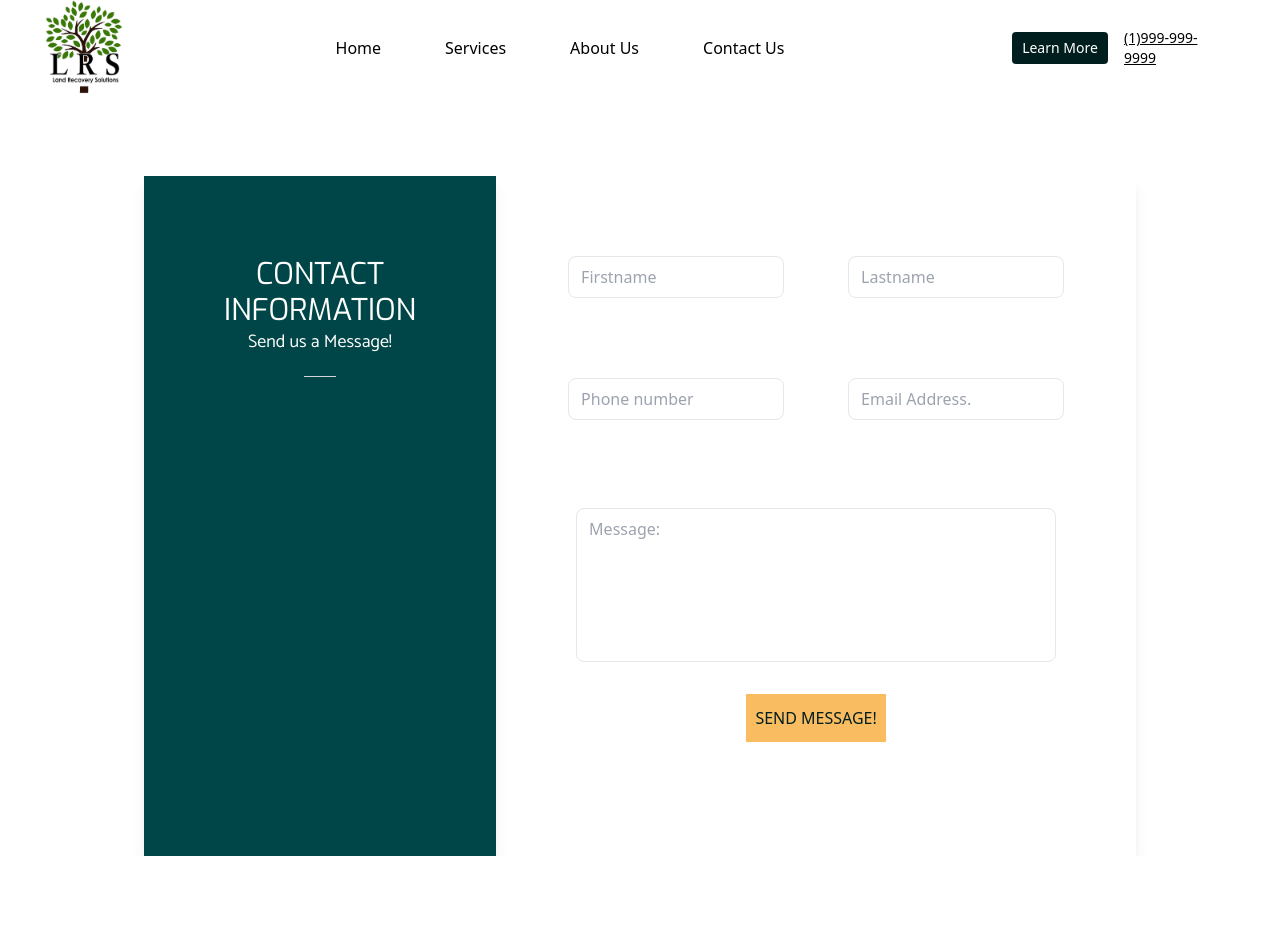
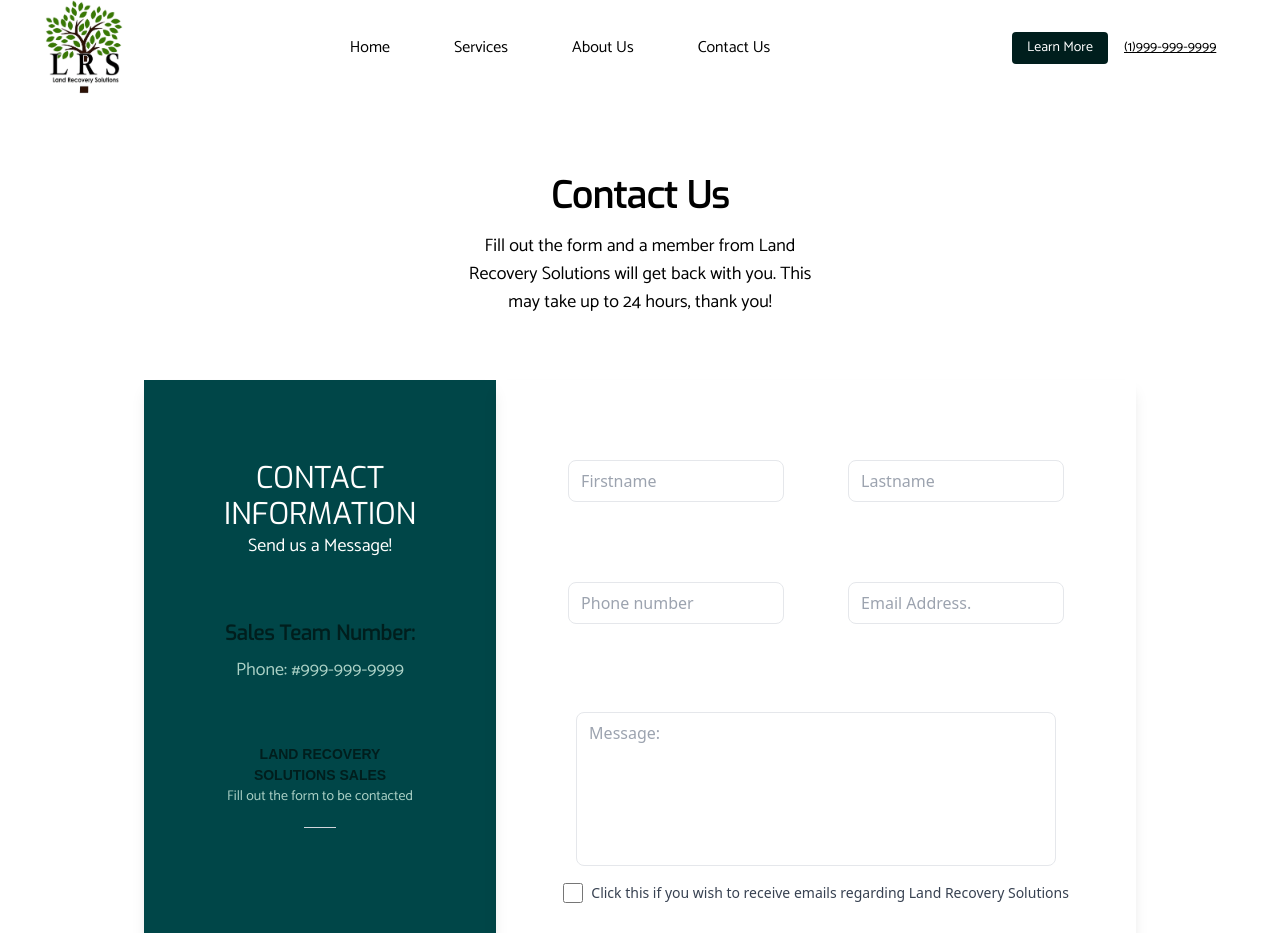
Before and after one commit to branden1155/lrsproject, a React (Vite) app: page /contactus in a window 1280 px wide. Shown: the top 933 px of the page. Before the commit the page ends 856 px from the top, so only its background shows below. Built offline with nearby package versions, Linux system fonts and the light colour scheme.

Commit message:
final push - week 3

```diff
--- a/src/Components/Action/inAction.jsx
+++ b/src/Components/Action/inAction.jsx
@@ -30,7 +30,7 @@ const inAction = () => {
 
   return (
 
-    <div className='flex max-w-[1920px] justify-center items-center mx-auto w-[100%]'>
+    <div className='flex max-w-[1920px] justify-center items-center mx-auto w-[90%]'>
         <div className='flex flex-col w-[580px] h-[680px] justify-center items-start p-6 bg-[#004643] border-solid border-black'>
             <h1 className=' font-bold uppercase text-3xl underline underline-offset-8 decoration-[#f9bc60] text-[#fffffe] pb-2'>See us in Action</h1>
             <span className='text-[#abd1c6]'>Lorem ipsum, dolor sit amet consectetur adipisicing elit. Laudantium, ad! Accusamus impedit, nemo dolorem rem illum numquam. Odio magnam, voluptatum autem laboriosam molestiae vero!</span>
--- a/src/Components/Header/navBar.jsx
+++ b/src/Components/Header/navBar.jsx
@@ -26,12 +26,12 @@ function navBar() {
    <div className='text-black flex justify-between items-center h-24 max-w-[1240px] mx-auto z-20 px-4'>
     <a href="/"><img src={LRSImage} className='w-[6rem] h-[6rem]'></img></a>
     <ul className='hidden md:flex'>
-        <a href="/"><li className='p-2 px-8 hover:bg-[#abd1c6] ease-in-out duration-200 whitespace-nowrap'>Home</li></a>
+        <a href="/"><li className='p-2 px-8 hover:bg-[#abd1c6] ease-in-out duration-200 whitespace-nowrap font-catamaran'>Home</li></a>
         <div className='relative inline-block'>
             <li
             onMouseEnter={handleHover}
             onMouseLeave={handleMouseLeave}
-            className='p-2 px-8 hover:bg-[#abd1c6] ease-in-out duration-200 whitespace-nowrap'>Services</li>
+            className='p-2 px-8 hover:bg-[#abd1c6] ease-in-out duration-200 whitespace-nowrap font-catamaran'>Services</li>
         </div>
         {isOpen && (
         <div
@@ -39,19 +39,19 @@ function navBar() {
         onMouseLeave={handleMouseLeave}
         className="absolute mt-10 z-20 ml-[6.5rem] w-32 bg-white text-gray-700 rounded-t-lg shadow-lg text-center text-md">
           <ul className="py-1">
-          <a href="/brushClearing"><li className="hover:bg-[#abd1c6] py-4 px-2">Brush Clearing</li></a>
-          <a href="/treeRemoval"><li className="hover:bg-[#abd1c6] py-4 px-2">Tree Removal</li></a>
-          <a href="/grading"><li className="hover:bg-[#abd1c6] py-4 px-2">Grading</li></a>
-          <a href="/erosionControl"><li className="hover:bg-[#abd1c6] py-4 px-2">Erosion Control</li></a>
+          <a href="/brushClearing"><li className="hover:bg-[#abd1c6] py-4 px-2 font-catamaran">Brush Clearing</li></a>
+          <a href="/treeRemoval"><li className="hover:bg-[#abd1c6] py-4 px-2 font-catamaran">Tree Removal</li></a>
+          <a href="/grading"><li className="hover:bg-[#abd1c6] py-4 px-2 font-catamaran">Grading</li></a>
+          <a href="/erosionControl"><li className="hover:bg-[#abd1c6] py-4 px-2 font-catamaran">Erosion Control</li></a>
           </ul>
         </div>
       )}
-        <a href="/#about"><li className='p-2 px-8 hover:bg-[#abd1c6] ease-in-out duration-200 whitespace-nowrap'>About Us</li></a>
-        <a href="/contactus"><li className='p-2 px-8 hover:bg-[#abd1c6] ease-in-out duration-200 whitespace-nowrap'>Contact Us</li></a>
+        <a href="/#about"><li className='p-2 px-8 hover:bg-[#abd1c6] ease-in-out duration-200 whitespace-nowrap font-catamaran'>About Us</li></a>
+        <a href="/contactus"><li className='p-2 px-8 hover:bg-[#abd1c6] ease-in-out duration-200 whitespace-nowrap font-catamaran'>Contact Us</li></a>
     </ul>
     <div className='hidden ml-16 md:flex items-center sm:ml-6'>
-        <a href="#ourServices"><button className='text-sm text-[#ffffff] bg-[#001e1d] rounded w-[6rem] h-[2rem]'>Learn More</button></a>
-        <h1 className='text-black text-sm mx-4 w-[6.5rem] underline'>(1)999-999-9999</h1>
+        <a href="#ourServices"><button className='text-sm text-[#ffffff] bg-[#001e1d] rounded w-[6rem] h-[2rem] font-catamaran'>Learn More</button></a>
+        <h1 className='text-black text-sm mx-4 w-[6.5rem] underline font-catamaran'>(1)999-999-9999</h1>
     </div>
     <div onClick={handleNav} className='block z-30 md:hidden'>
         {nav ? <AiOutlineClose size={20} /> : <AiOutlineMenu size={20}/>}
@@ -68,7 +68,7 @@ function navBar() {
                 Services
                 </li>
             </div>
-            <a href="/aboutus"><li className='p-4 border-b border-gray-600 cursor-pointer'>About Us</li></a>
+            <a href="/aboutus"><li className='p-4 border-b border-gray-600 cursor-pointer font-catamaran'>About Us</li></a>
             <a href=""><li className='p-4 border-b border-gray-600'>Contact Us</li></a>
         </ul>
         {isOpen && (
@@ -77,10 +77,10 @@ function navBar() {
         onMouseLeave={handleMouseLeave}
         className="absolute mt-[-12rem] z-20 w-[100%] bg-white text-gray-700 rounded-t-lg shadow-lg text-center text-md">
           <ul className="py-1">
-            <a href="/brushClearing"><li className="hover:bg-[#abd1c6] py-4 px-2 cursor-pointer">Brush Clearing</li></a>
-            <a href="/treeRemoval"><li className="hover:bg-[#abd1c6] py-4 px-2 cursor-pointer">Tree Removal</li></a>
-            <a href="/grading"><li className="hover:bg-[#abd1c6] py-4 px-2 cursor-pointer">Grading</li></a>
-            <a href="/erosionControl"><li className="hover:bg-[#abd1c6] py-4 px-2 cursor-pointer">Erosion Control</li></a>
+            <a href="/brushClearing"><li className="hover:bg-[#abd1c6] py-4 px-2 cursor-pointer font-catamaran">Brush Clearing</li></a>
+            <a href="/treeRemoval"><li className="hover:bg-[#abd1c6] py-4 px-2 cursor-pointer font-catamaran ">Tree Removal</li></a>
+            <a href="/grading"><li className="hover:bg-[#abd1c6] py-4 px-2 cursor-pointer font-catamaran">Grading</li></a>
+            <a href="/erosionControl"><li className="hover:bg-[#abd1c6] py-4 px-2 cursor-pointer font-catamaran">Erosion Control</li></a>
           </ul>
         </div>
       )}
--- a/src/Components/HomeVideoHero/videoHero.jsx
+++ b/src/Components/HomeVideoHero/videoHero.jsx
@@ -4,8 +4,8 @@ import ContactForm from '../ContactForm/contactForm';
 
 const VideoBackground = () => {
   return (
-    <div className=''>
-      <div className='flex absolute gap-[126px] text-white z-1 max-w-[1240px] h-[480px] m-auto left-0 right-0 top-0 bottom-0 justify-center w-[70%] items-center'>
+    <div className='flex'>
+      <div className='flex lg:m-auto absolute gap-[126px] text-white z-1 max-w-[1240px] h-[480px] m-auto left-0 right-0 top-0 bottom-0 justify-center w-[70%] items-center'>
         <div className='flex flex-col max-w-[480px]'>
           <span className='w-[100%] font-exo uppercase font-bold text-[42px]'>Land Recovery Solutions</span>
           <span className='font-gafata uppercase tracking-wider'>Take your LAND back one step at a time </span>
--- a/src/Pages/Contactus/contactUs.jsx
+++ b/src/Pages/Contactus/contactUs.jsx
@@ -3,6 +3,12 @@ import axios from 'axios'
 import { toast } from 'react-toastify';
 
 const contactUs = () => {
+
+  const [isChecked, setIsChecked] = useState(false);
+
+  const handleCheckboxChange = () => {
+    setIsChecked(!isChecked);
+  };
 
   const [formData, setFormData] = useState({
     firstname: '',
@@ -65,10 +71,19 @@ const contactUs = () => {
 
   return (
     <div className='mt-20 h-[100%] mx-auto max-w-[1920px] w-[70%]'>
+      <div className='flex flex-col justify-center text-center items-center mb-12'>
+        <h1 className='font-exo text-4xl font-extrabold'>Contact Us</h1>
+        <h3 className='flex m-4 font-catamaran text-lg w-[40%]'>Fill out the form and a member from Land Recovery Solutions will get back with you. This may take up to 24 hours, thank you!</h3>
+      </div>
       <div className='flex mx-auto justify-center items-start'>
+
         <div className='flex flex-col bg-[#004648] h-[680px] w-[420px] items-center text-center p-20 shadow-lg'>
           <h1 className='uppercase font-exo text-3xl text text-[#fffffe]'>Contact Information</h1>
           <p className='font-catamaran text-lg text-[#fffffe]'>Send us a Message!</p>
+          <h1 className='text-[#001e1d] mt-[60px] font-exo font-bold text-xl'>Sales Team Number:</h1>
+          <h2 className='text-[#abd1c6] font-catamaran mt-2 text-lg'>Phone: #999-999-9999</h2>
+          <h1 className='flex text-[#001e1d] font-bold uppercase font-gafata text-[14px] mt-[60px]'>Land Recovery Solutions Sales</h1>
+          <h3 className='flex text-[#abd1c6] font-catamaran text-[14px] font-normal'>Fill out the form to be contacted</h3>
           <div className="flex flex-col border-t border-gray-300 py-4 mt-[20px] items-center">
             <h1 className='font-catamaran text-[#fffffe] p-4'></h1>
             <h1 className='font-catamaran text-[#fffffe] p-4'></h1>
@@ -85,8 +100,14 @@ const contactUs = () => {
               <input className='mx-8 border rounded-lg px-3 py-2 w-full focus:outline-none focus:ring focus:border-blue-300"' type="text" placeholder='Email Address.' id="email" name="email" value={formData.email} onChange={handleChange}/>
             </div>
             <input className='mx-20 mt-12 pb-[120px] w-[480px] text-start items-start justify-start border rounded-lg px-3 py-2 focus:outline-none focus:ring focus:border-blue-300"' type="text" placeholder='Message:' id="message" name="message" value={formData.message} onChange={handleChange}/>
+            <div className="flex mt-4 w-[80%] text-[14px] justify-center items-center mx-auto">
+              <label className="flex items-center">
+                <input type="checkbox" className="form-checkbox h-5 w-5 text-[#abd1c6]" checked={isChecked} onChange={handleCheckboxChange}/>
+                <span className="ml-2 text-gray-700">Click this if you wish to receive emails regarding Land Recovery Solutions</span>
+              </label>
+            </div>
             <div className='flex justify-center mx-auto'>
-              <button type="submit" className='bg-[#f9bc60] text-[#001e1d] mt-8 w-[140px] h-[48px] font-medium uppercase'>Send Message!</button>
+              <button type="submit" className='bg-[#f9bc60] text-[#001e1d] mt-8 w-[110px] h-[48px] text-[12px] font-medium uppercase'>Send Message!</button>
             </div>
           </form>
         </div>
--- a/src/index.css
+++ b/src/index.css
@@ -1,5 +1,7 @@
 @import url('https://fonts.googleapis.com/css2?family=Exo&family=Montserrat:ital@1&display=swap');
 @import url('https://fonts.googleapis.com/css2?family=Catamaran&display=swap');
+@import url('https://fonts.googleapis.com/css2?family=Anton&display=swap');
+@import url('https://fonts.googleapis.com/css2?family=Alegreya+Sans+SC:wght@700&display=swap');
 @tailwind base;
 @tailwind components;
 @tailwind utilities;
--- a/tailwind.config.js
+++ b/tailwind.config.js
@@ -9,7 +9,9 @@ export default {
       fontFamily: {
         'exo': ['Exo','sans-serif'],
         'gafata': ['Gafata', 'sans-serif'],
-        'catamaran' : ['Catamaran','sans-serif']
+        'catamaran' : ['Catamaran','sans-serif'],
+        'anton': ['Anton', 'sans-serif'],
+        'alegreya': ['Alegreya Sans SC', 'sans-serif']
       }
     },
   },
```
Also changed, not shown: src/Components/ContactForm/contactForm.jsx (+4 -4 lines), src/Components/Learn/learnAboutUs.jsx (+4 -4 lines), src/Components/ourServices/ourServicesCard.jsx (+8 -8 lines).
